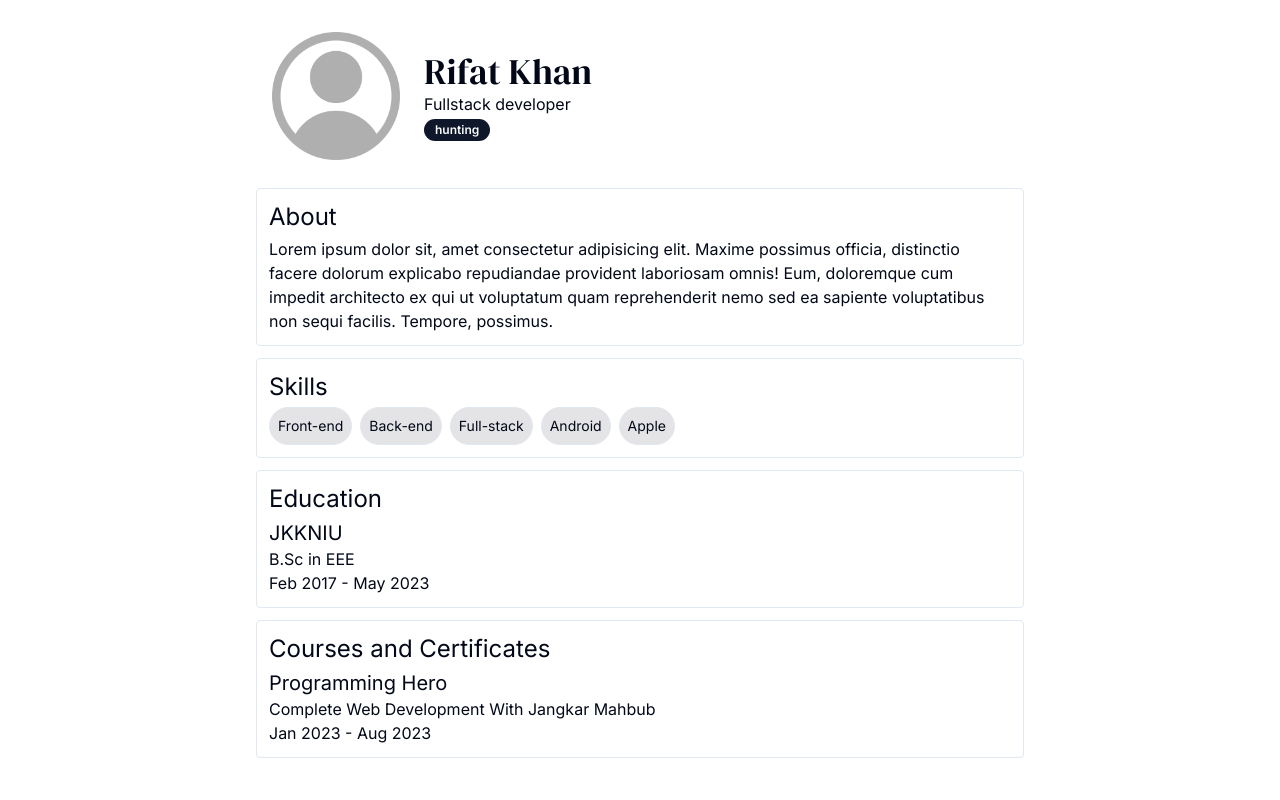
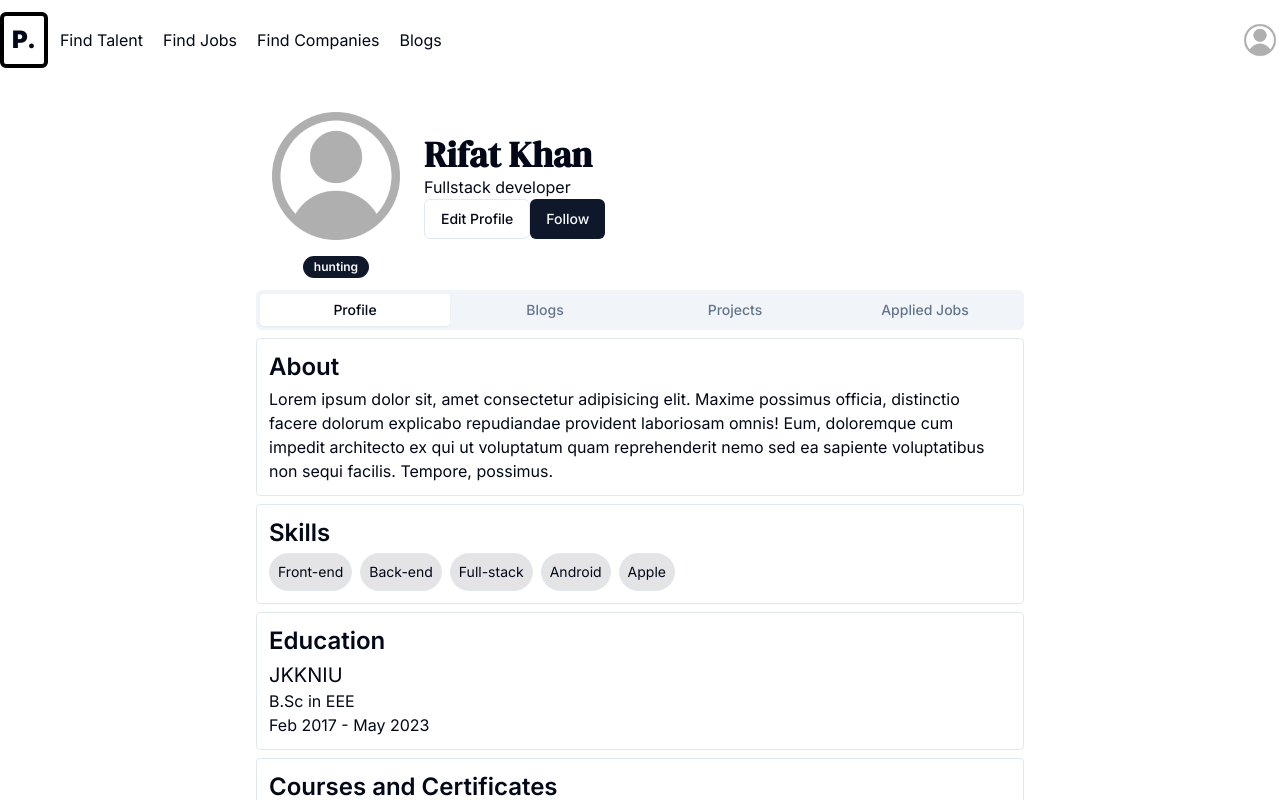
Before and after one commit to StepAsideLiL/p-dot, a Next.js app: page /p/1 in a window 1280 px wide. Shown: the top 800 px of the page. Built offline with nearby package versions, Linux system fonts and the light colour scheme.

Commit message:
add profile tabs, navbar, footer

```diff
--- /dev/null
+++ b/app/(profile)/layout.tsx
@@ -0,0 +1,18 @@
+import Footer from "@/components/templates/footer";
+import Navbar from "@/components/templates/nav-bar";
+import { Children } from "@/lib/types";
+import React from "react";
+
+const ProfileLayout = ({ children }: Children) => {
+  return (
+    <div>
+      <Navbar />
+
+      {children}
+
+      <Footer />
+    </div>
+  );
+};
+
+export default ProfileLayout;
--- a/app/(profile)/p/[username]/page.tsx
+++ b/app/(profile)/p/[username]/page.tsx
@@ -1,23 +1,56 @@
+import AppliedJobContent from "@/components/profile-tabs/applied-job";
+import BlogsContent from "@/components/profile-tabs/blogs";
+import ProfileContent from "@/components/profile-tabs/profile";
+import ProjectsContent from "@/components/profile-tabs/projects";
 import { Badge } from "@/components/ui/badge";
-import {
-  Main,
-  ProfileSection,
-  ProfileSectionTitle,
-} from "@/components/web-uis";
+import { Button } from "@/components/ui/button";
+import { Tabs, TabsContent, TabsList, TabsTrigger } from "@/components/ui/tabs";
+import { Main } from "@/components/web-uis";
 import { dmSerifDisplay } from "@/lib/fonts";
-import { fields } from "@/lib/placeholder-data";
 import { cn } from "@/lib/utils";
 import Image from "next/image";
-import React from "react";
+import Link from "next/link";
 
 const ProfilePage = ({
   params: { username },
+  searchParams: { tabs },
 }: {
   params: { username: string };
+  searchParams: { tabs: string };
 }) => {
+  const tabsList = [
+    {
+      title: "Profile",
+      value: "profile",
+      href: `/p/hello?tabs=profile`,
+      content: <ProfileContent />,
+    },
+    {
+      title: "Blogs",
+      value: "blogs",
+      href: "/p/hello?tabs=blogs",
+      content: <BlogsContent />,
+    },
+    {
+      title: "Projects",
+      value: "projects",
+      href: "/p/hello?tabs=projects",
+      content: <ProjectsContent />,
+    },
+    {
+      title: "Applied Jobs",
+      value: "applied-jobs",
+      href: "/p/hello?tabs=applied-jobs",
+      content: <AppliedJobContent />,
+    },
+  ];
+
+  const tabsParam = tabs ? tabs : tabsList[0].value;
+
   return (
     <Main className="max-w-3xl mx-auto space-y-3">
       <section className="flex gap-2 items-center">
+        <div className="flex flex-col items-center">
           <Image
             src={"/images/user-profile.png"}
             alt={`User Profile Picture`}
@@ -25,6 +58,9 @@
             height={512}
             className="w-40 rounded-full"
           />
+
+          <Badge>hunting</Badge>
+        </div>
 
         <div>
           <h1
@@ -35,60 +71,30 @@
 
           <p>{`Fullstack developer`}</p>
 
-          <Badge>hunting</Badge>
+          <div>
+            <Button variant={"outline"}>Edit Profile</Button>
+            <Button>Follow</Button>
+          </div>
         </div>
       </section>
 
-      <ProfileSection>
-        <ProfileSectionTitle>About</ProfileSectionTitle>
+      <Tabs defaultValue={tabsList[0].value} value={tabsParam}>
+        <TabsList className="grid w-full grid-cols-4">
+          {tabsList.map((tab) => (
+            <Link key={tab.value} href={tab.href} className="w-full block">
+              <TabsTrigger value={tab.value} className="w-full">
+                {tab.title}
+              </TabsTrigger>
+            </Link>
+          ))}
+        </TabsList>
 
-        <p>
-          Lorem ipsum dolor sit, amet consectetur adipisicing elit. Maxime
-          possimus officia, distinctio facere dolorum explicabo repudiandae
-          provident laboriosam omnis! Eum, doloremque cum impedit architecto ex
-          qui ut voluptatum quam reprehenderit nemo sed ea sapiente voluptatibus
-          non sequi facilis. Tempore, possimus.
-        </p>
-      </ProfileSection>
-
-      <ProfileSection>
-        <ProfileSectionTitle>Skills</ProfileSectionTitle>
-
-        <ul className="flex gap-2">
-          {fields.map((field) => (
-            <li
-              key={field.slug}
-              className="text-sm p-2 border border-1 rounded-3xl bg-zinc-200"
-            >
-              {field.title}
-            </li>
+        {tabsList.map((tab) => (
+          <TabsContent key={tab.value} value={tab.value} className="space-y-2">
+            {tab.content}
+          </TabsContent>
         ))}
-        </ul>
-      </ProfileSection>
-
-      <ProfileSection>
-        <ProfileSectionTitle>Education</ProfileSectionTitle>
-
-        <ul className="space-y-1">
-          <li>
-            <h1 className="text-xl">JKKNIU</h1>
-            <p>B.Sc in EEE</p>
-            <p>Feb 2017 - May 2023</p>
-          </li>
-        </ul>
-      </ProfileSection>
-
-      <ProfileSection>
-        <ProfileSectionTitle>Courses and Certificates</ProfileSectionTitle>
-
-        <ul className="space-y-1">
-          <li>
-            <h1 className="text-xl">Programming Hero</h1>
-            <p>Complete Web Development With Jangkar Mahbub</p>
-            <p>Jan 2023 - Aug 2023</p>
-          </li>
-        </ul>
-      </ProfileSection>
+      </Tabs>
     </Main>
   );
 };
--- /dev/null
+++ b/components/profile-tabs/applied-job.tsx
@@ -0,0 +1,5 @@
+const AppliedJobContent = () => {
+  return <div>AppliedJobContent</div>;
+};
+
+export default AppliedJobContent;
--- /dev/null
+++ b/components/profile-tabs/blogs.tsx
@@ -0,0 +1,5 @@
+const BlogsContent = () => {
+  return <div>BlogsContent</div>;
+};
+
+export default BlogsContent;
--- /dev/null
+++ b/components/profile-tabs/profile.tsx
@@ -0,0 +1,61 @@
+import { ProfileSection, ProfileSectionTitle } from "@/components/web-uis";
+import { fields } from "@/lib/placeholder-data";
+
+const ProfileContent = () => {
+  return (
+    <>
+      <ProfileSection>
+        <ProfileSectionTitle>About</ProfileSectionTitle>
+
+        <p>
+          Lorem ipsum dolor sit, amet consectetur adipisicing elit. Maxime
+          possimus officia, distinctio facere dolorum explicabo repudiandae
+          provident laboriosam omnis! Eum, doloremque cum impedit architecto ex
+          qui ut voluptatum quam reprehenderit nemo sed ea sapiente voluptatibus
+          non sequi facilis. Tempore, possimus.
+        </p>
+      </ProfileSection>
+
+      <ProfileSection>
+        <ProfileSectionTitle>Skills</ProfileSectionTitle>
+
+        <ul className="flex gap-2">
+          {fields.map((field) => (
+            <li
+              key={field.slug}
+              className="text-sm p-2 border border-1 rounded-3xl bg-zinc-200"
+            >
+              {field.title}
+            </li>
+          ))}
+        </ul>
+      </ProfileSection>
+
+      <ProfileSection>
+        <ProfileSectionTitle>Education</ProfileSectionTitle>
+
+        <ul className="space-y-1">
+          <li>
+            <h1 className="text-xl">JKKNIU</h1>
+            <p>B.Sc in EEE</p>
+            <p>Feb 2017 - May 2023</p>
+          </li>
+        </ul>
+      </ProfileSection>
+
+      <ProfileSection>
+        <ProfileSectionTitle>Courses and Certificates</ProfileSectionTitle>
+
+        <ul className="space-y-1">
+          <li>
+            <h1 className="text-xl">Programming Hero</h1>
+            <p>Complete Web Development With Jangkar Mahbub</p>
+            <p>Jan 2023 - Aug 2023</p>
+          </li>
+        </ul>
+      </ProfileSection>
+    </>
+  );
+};
+
+export default ProfileContent;
--- /dev/null
+++ b/components/profile-tabs/projects.tsx
@@ -0,0 +1,5 @@
+const ProjectsContent = () => {
+  return <div>ProjectsContent</div>;
+};
+
+export default ProjectsContent;
--- /dev/null
+++ b/components/ui/tabs.tsx
@@ -0,0 +1,55 @@
+"use client"
+
+import * as React from "react"
+import * as TabsPrimitive from "@radix-ui/react-tabs"
+
+import { cn } from "@/lib/utils"
+
+const Tabs = TabsPrimitive.Root
+
+const TabsList = React.forwardRef<
+  React.ElementRef<typeof TabsPrimitive.List>,
+  React.ComponentPropsWithoutRef<typeof TabsPrimitive.List>
+>(({ className, ...props }, ref) => (
+  <TabsPrimitive.List
+    ref={ref}
+    className={cn(
+      "inline-flex h-10 items-center justify-center rounded-md bg-muted p-1 text-muted-foreground",
+      className
+    )}
+    {...props}
+  />
+))
+TabsList.displayName = TabsPrimitive.List.displayName
+
+const TabsTrigger = React.forwardRef<
+  React.ElementRef<typeof TabsPrimitive.Trigger>,
+  React.ComponentPropsWithoutRef<typeof TabsPrimitive.Trigger>
+>(({ className, ...props }, ref) => (
+  <TabsPrimitive.Trigger
+    ref={ref}
+    className={cn(
+      "inline-flex items-center justify-center whitespace-nowrap rounded-sm px-3 py-1.5 text-sm font-medium ring-offset-background transition-all focus-visible:outline-none focus-visible:ring-2 focus-visible:ring-ring focus-visible:ring-offset-2 disabled:pointer-events-none disabled:opacity-50 data-[state=active]:bg-background data-[state=active]:text-foreground data-[state=active]:shadow-sm",
+      className
+    )}
+    {...props}
+  />
+))
+TabsTrigger.displayName = TabsPrimitive.Trigger.displayName
+
+const TabsContent = React.forwardRef<
+  React.ElementRef<typeof TabsPrimitive.Content>,
+  React.ComponentPropsWithoutRef<typeof TabsPrimitive.Content>
+>(({ className, ...props }, ref) => (
+  <TabsPrimitive.Content
+    ref={ref}
+    className={cn(
+      "mt-2 ring-offset-background focus-visible:outline-none focus-visible:ring-2 focus-visible:ring-ring focus-visible:ring-offset-2",
+      className
+    )}
+    {...props}
+  />
+))
+TabsContent.displayName = TabsPrimitive.Content.displayName
+
+export { Tabs, TabsList, TabsTrigger, TabsContent }
--- a/components/web-uis.tsx
+++ b/components/web-uis.tsx
@@ -83,5 +83,7 @@
   children,
   className = "",
 }: ChildrenClassname) => {
-  return <h1 className={cn("text-2xl", className)}>{children}</h1>;
+  return (
+    <h1 className={cn("text-2xl font-semibold", className)}>{children}</h1>
+  );
 };
--- a/package.json
+++ b/package.json
@@ -12,6 +12,7 @@
     "@radix-ui/react-avatar": "^1.0.4",
     "@radix-ui/react-dialog": "^1.0.5",
     "@radix-ui/react-slot": "^1.0.2",
+    "@radix-ui/react-tabs": "^1.0.4",
     "class-variance-authority": "^0.7.0",
     "clsx": "^2.0.0",
     "lucide-react": "^0.292.0",
```
Also changed, not shown: 1 other file (tests, documents, lock files or other folders). Lines whose indentation alone changed are shown as unchanged.
